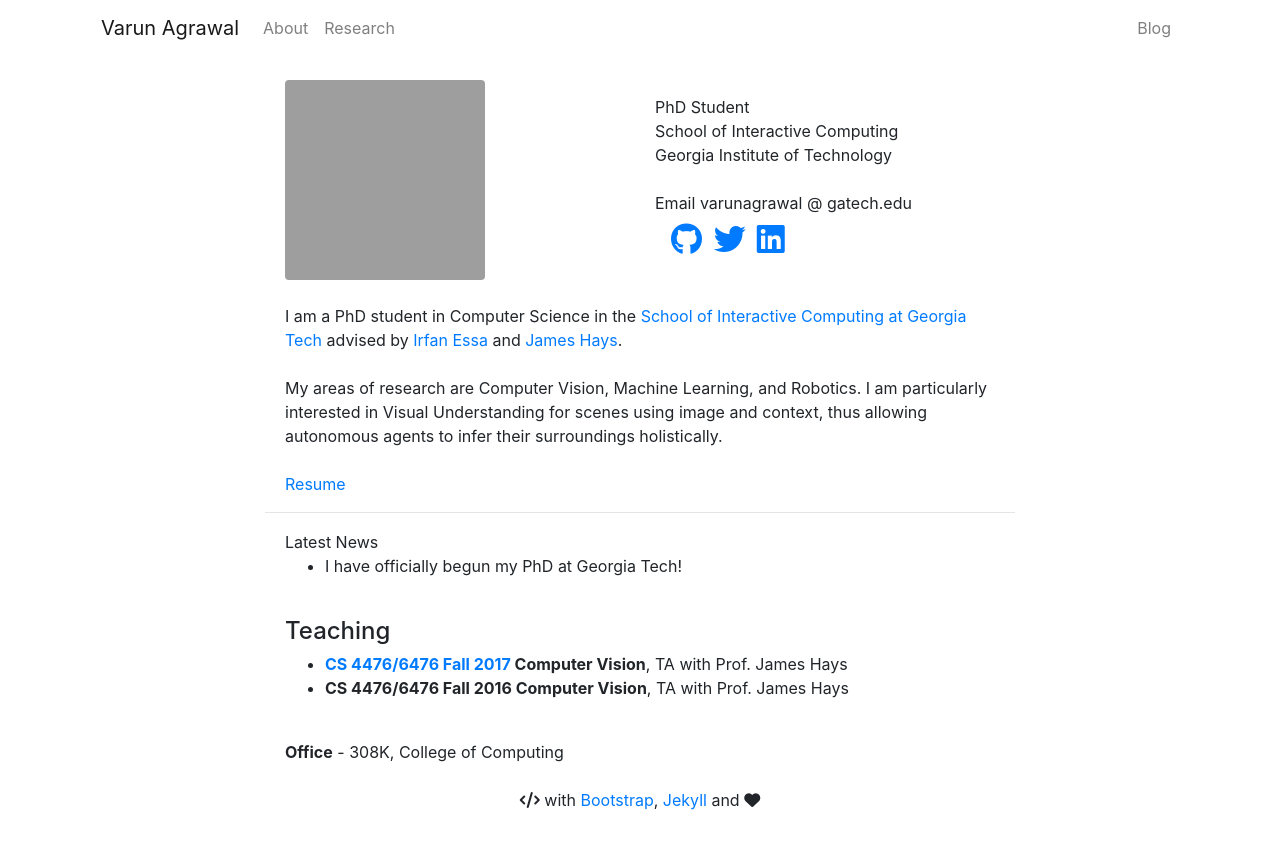
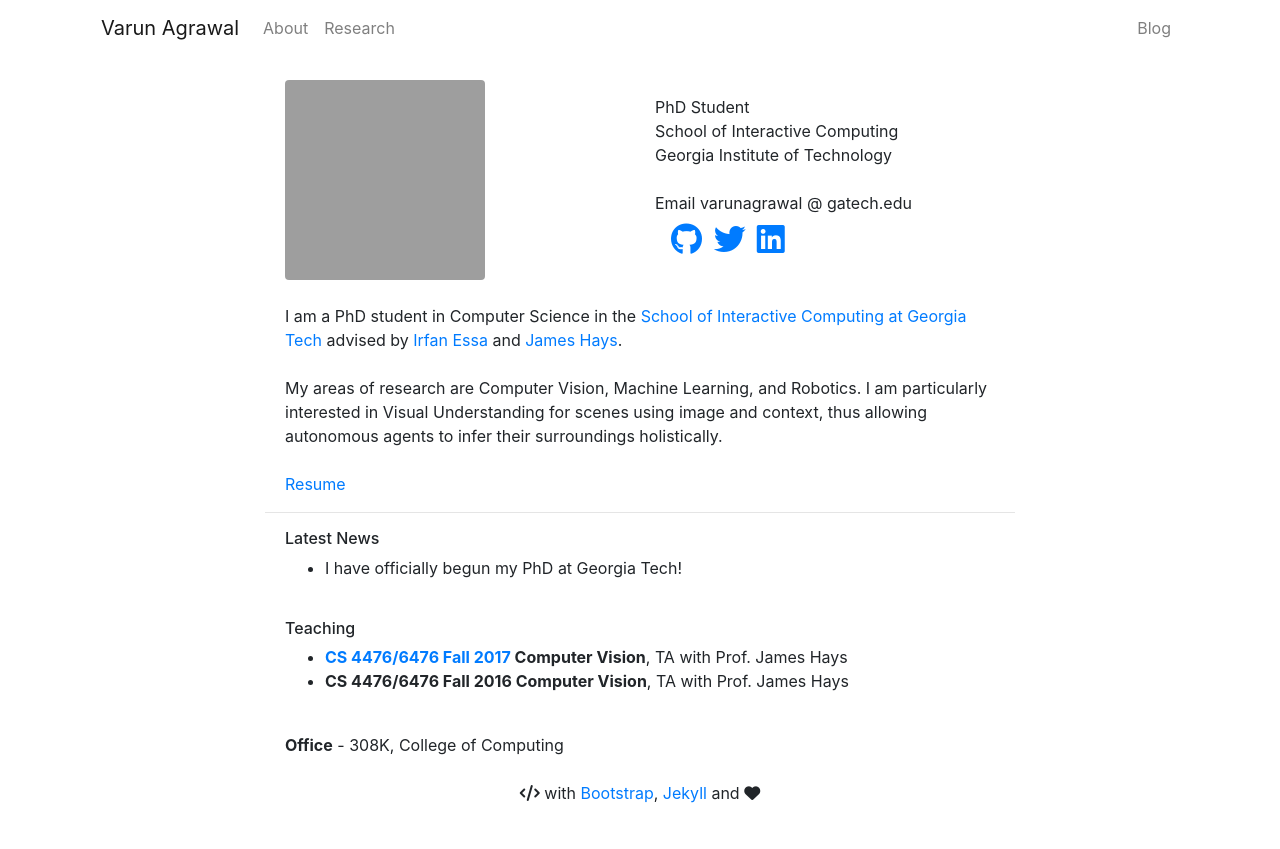
Before and after one commit to varunagrawal/varunagrawal.github.io, a Jekyll site: the page built from index.html, in a window 1280 px wide. Shown: the top 849 px of the page. Built offline with Jekyll 4.4.1, drawn with Linux system fonts in a browser that asks for light colours; nearby versions of some CDN libraries; grey boxes are pictures that could not be loaded.

Commit message:
nicer formatting of subtitles

```diff
--- a/index.html
+++ b/index.html
@@ -73,7 +73,7 @@ title: Varun Agrawal Online
 
     <div class="row">
         <div class="col col-md-8 ml-md-auto mr-md-auto">
-            <div>Latest News</div>
+            <h6>Latest News</h6>
             <div>
                 <ul>
                     <li>I have officially begun my PhD at Georgia Tech!</li>
@@ -99,7 +99,7 @@ title: Varun Agrawal Online
 
     <div class="row">
         <div class="col col-md-8 ml-auto mr-auto">
-            <h4>Teaching</h4>
+            <h6>Teaching</h6>
             <ul>
                 <li><b><a href="https://www.cc.gatech.edu/~hays/compvision/">CS 4476/6476 Fall 2017</a> Computer Vision</b>, TA with Prof. James Hays</li>
                 <li><b>CS 4476/6476 Fall 2016 Computer Vision</b>, TA with Prof. James Hays</li>
```
